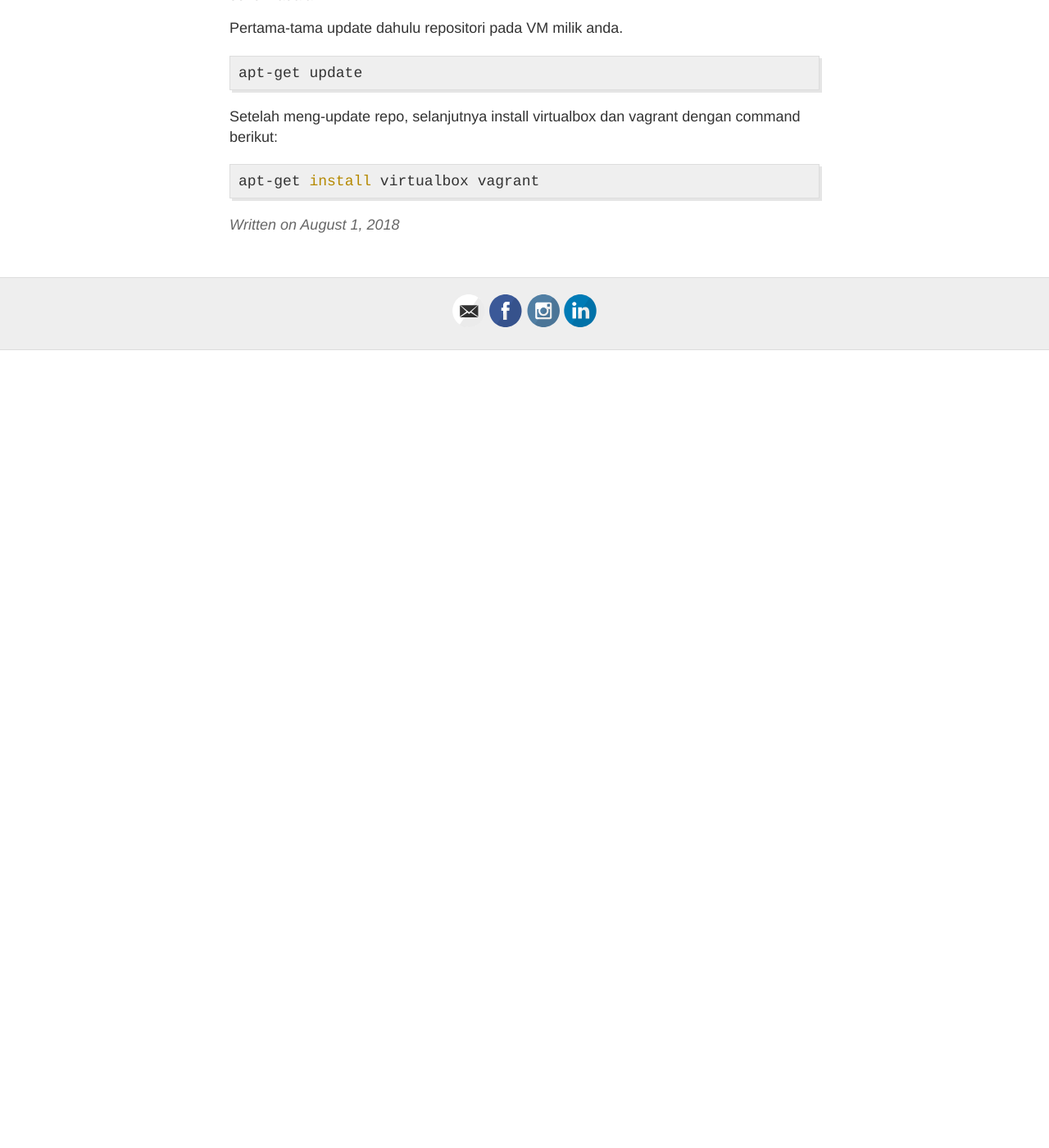
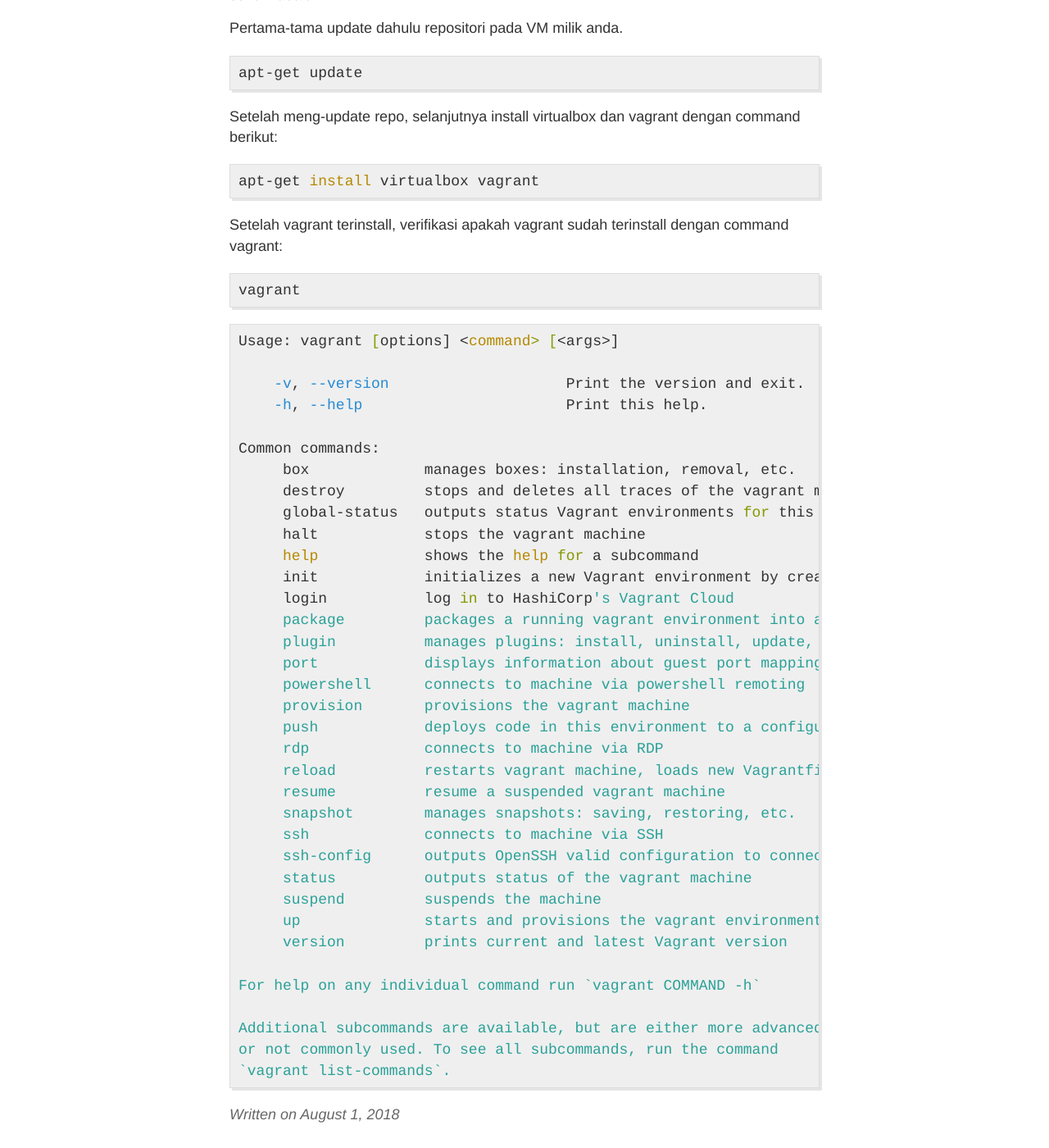
Before and after one commit to andreekoy/andreekoy.github.io, a Jekyll site: the page built from _posts/2018-08-02-Instalasi-Vagrant-Di-Ubuntu-1604.markdown, in a window 1280 px wide and 1400 px high, scrolled down 270 px. Shown: the whole window at 82% size. Built offline with Jekyll 4.4.1, drawn with Linux system fonts in a browser that asks for light colours; comment, search, counter and statistics services are not loaded; before the commit the page ends 900 px from its top, so only the background shows below that.

Commit message:
Update 2018-08-02-Instalasi-Vagrant-Di-Ubuntu-1604.markdown

```diff
--- a/_posts/2018-08-02-Instalasi-Vagrant-Di-Ubuntu-1604.markdown
+++ b/_posts/2018-08-02-Instalasi-Vagrant-Di-Ubuntu-1604.markdown
@@ -14,3 +14,44 @@ Pertama-tama update dahulu repositori pada VM milik anda.
 
 Setelah meng-update repo, selanjutnya install virtualbox dan vagrant dengan command berikut:
 {% highlight bash %}apt-get install virtualbox vagrant{% endhighlight %}
+
+Setelah vagrant terinstall, verifikasi apakah vagrant sudah terinstall dengan command vagrant:
+{% highlight bash %}vagrant{% endhighlight %}
+
+{% highlight bash %}
+Usage: vagrant [options] <command> [<args>]
+
+    -v, --version                    Print the version and exit.
+    -h, --help                       Print this help.
+
+Common commands:
+     box             manages boxes: installation, removal, etc.
+     destroy         stops and deletes all traces of the vagrant machine
+     global-status   outputs status Vagrant environments for this user
+     halt            stops the vagrant machine
+     help            shows the help for a subcommand
+     init            initializes a new Vagrant environment by creating a Vagrantfile
+     login           log in to HashiCorp's Vagrant Cloud
+     package         packages a running vagrant environment into a box
+     plugin          manages plugins: install, uninstall, update, etc.
+     port            displays information about guest port mappings
+     powershell      connects to machine via powershell remoting
+     provision       provisions the vagrant machine
+     push            deploys code in this environment to a configured destination
+     rdp             connects to machine via RDP
+     reload          restarts vagrant machine, loads new Vagrantfile configuration
+     resume          resume a suspended vagrant machine
+     snapshot        manages snapshots: saving, restoring, etc.
+     ssh             connects to machine via SSH
+     ssh-config      outputs OpenSSH valid configuration to connect to the machine
+     status          outputs status of the vagrant machine
+     suspend         suspends the machine
+     up              starts and provisions the vagrant environment
+     version         prints current and latest Vagrant version
+
+For help on any individual command run `vagrant COMMAND -h`
+
+Additional subcommands are available, but are either more advanced
+or not commonly used. To see all subcommands, run the command
+`vagrant list-commands`.
+{% endhighlight %}
```
